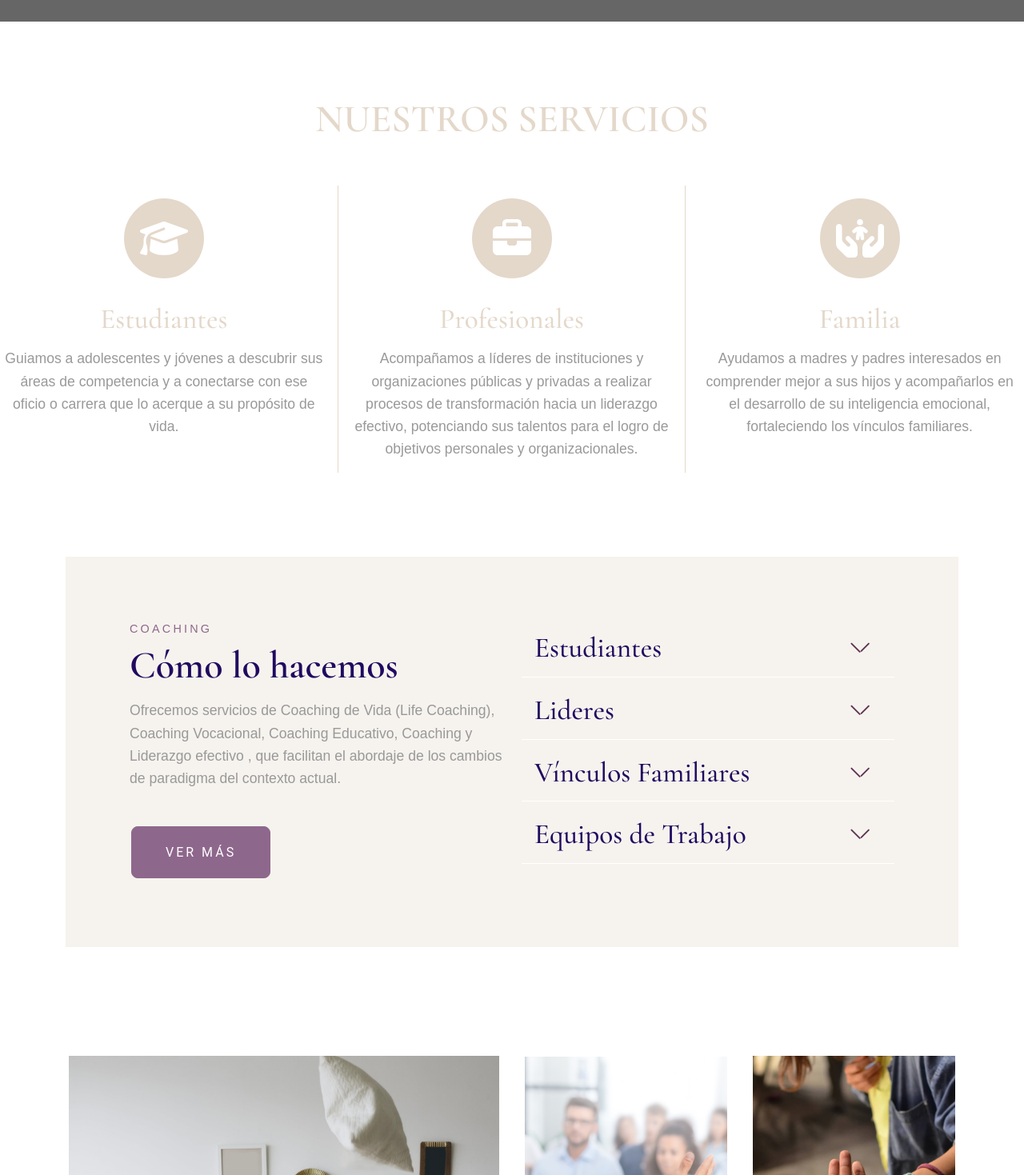
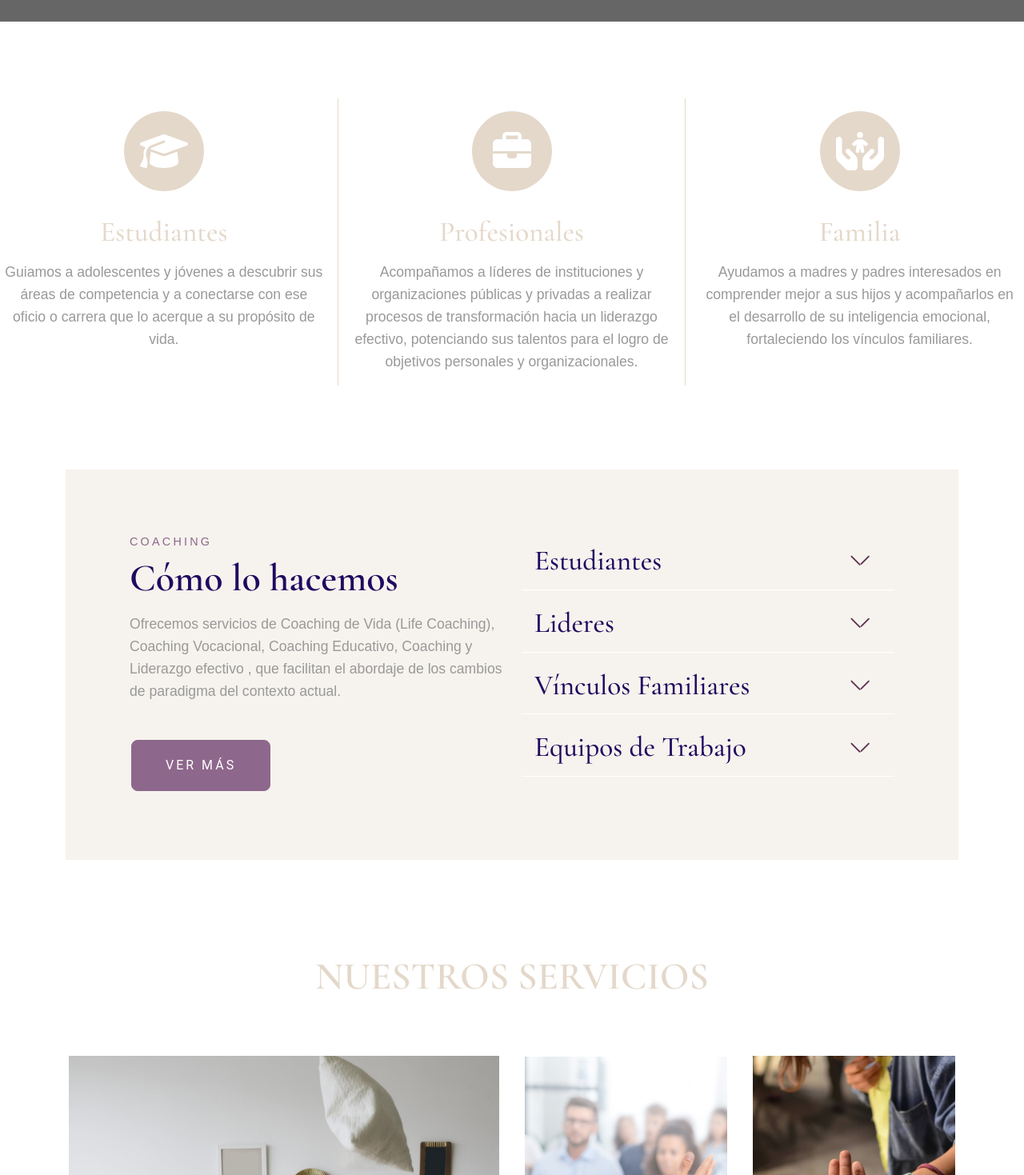
Before and after one commit to AgustinTafura/mc-coaching, a Next.js app: page / in a window 1280 px wide. Shown: the part 981-2450 px from the top of the page at 80% size. Built offline with nearby package versions, Linux system fonts and the light colour scheme; a web font is replaced by a local one.

Commit message:
title changed

```diff
--- a/components/HomeServices.jsx
+++ b/components/HomeServices.jsx
@@ -7,11 +7,6 @@ const HomeServices = () => {
         <>
             <section className="features3 cid-rSVQ0cgT0R pt-5" id="features3-25">
                 <div className=" pt-5">
-                    <div className="row justify-content-center">
-                        <div className="mbr-black col-md-12 col-lg-6 align-center">
-                            <h3 className="mbr-section-title mbr-bold mbr-black pb-5 mbr-fonts-style display-22">NUESTROS SERVICIOS</h3>
-                        </div>
-                    </div>
                     <div className="row justify-content-center">
                         <div className="item card1 p-3 col-12 col-md-7 col-lg-4">
                             <div className="card-wrapper">
@@ -71,10 +66,6 @@ const HomeServices = () => {
             </section>
 
             <section className="accordion1 cid-rT0gfc1y8M" id="accordion1-47">
-
-
-
-
                 <div className="container">
                     <div className="wrapper">
                         <div className="row">
@@ -218,8 +209,12 @@ const HomeServices = () => {
             </section>
 
             <section className="features12 cid-rT0fyK9jWQ" id="features12-3y">
+                <div className="row justify-content-center">
+                    <div className="mbr-black col-md-12 col-lg-6 align-center">
+                        <h3 className="mbr-section-title mbr-bold mbr-black pb-5 mbr-fonts-style display-22">NUESTROS SERVICIOS</h3>
+                    </div>
+                </div>
                 <div className="container">
-
                     <div className="row justify-content-center">
                         <div className="col-md-12 col-big col-lg-6">
                             <div className="card p-3 col-12 col-md-12 col-lg-12">
```
